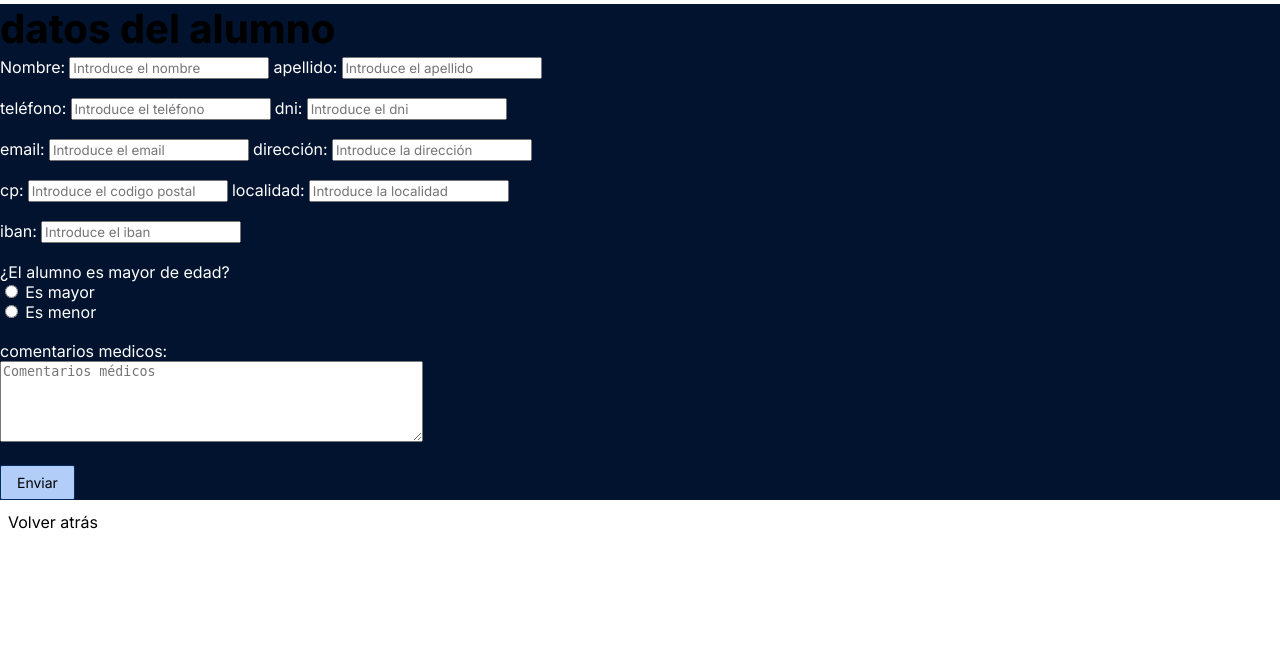
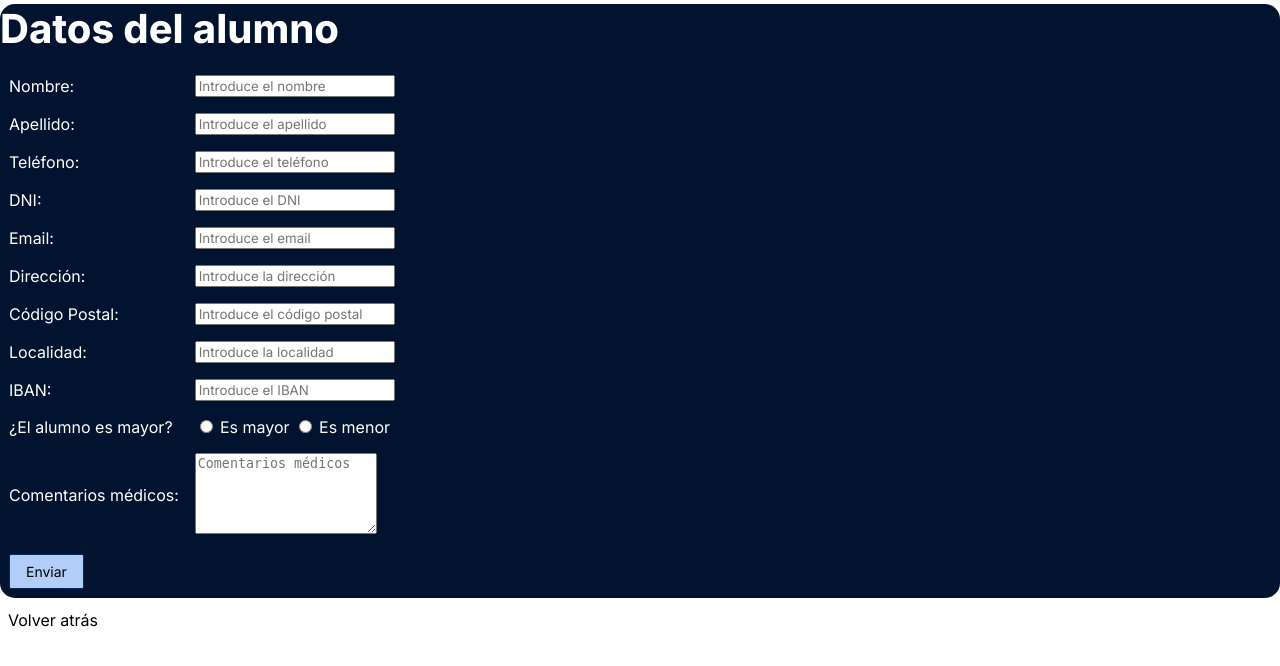
Before and after one commit to eskaigarcia/bristol_manager, a PHP site: the page made by añadir_alumnos.php in a window 1280 px wide. Shown: the top 666 px of the page. Run offline with PHP 8.4, Linux system fonts and the light colour scheme.

Commit message:
intento de dejar bien la parte de los estylos de los alumnos

```diff
--- a/añadir_alumnos.php
+++ b/añadir_alumnos.php
@@ -17,43 +17,65 @@
     mysqli_set_charset($conectar, "utf8");
 ?>
     <div class="insalumatras">
-    <h1>datos del alumno</h1>
+    <h1 >Datos del alumno</h1>
     <form name="insalum" method="get" class="insalum" action="resources/insertar_alumnos.php">
-    <label for="nombre">Nombre:</label>
-        <input type="text" id="nombre" name="nombre" placeholder="Introduce el nombre">
-    <label for="apellido">apellido:</label>
-        <input type="text" id="apellido" name="apellido" placeholder="Introduce el apellido"><br><br>
-    <label for="telefono">teléfono:</label>
-        <input type="text" id="telefono" name="telefono" placeholder="Introduce el teléfono">
-    <label for="dni">dni:</label>
-        <input type="text" id="dni" name="dni" placeholder="Introduce el dni"><br><br>
-    <label for="email">email:</label>
-        <input type="text" id="email" name="email" placeholder="Introduce el email">
-    <label for="direccion">dirección:</label>
-        <input type="text" id="direccion" name="direccion" placeholder="Introduce la dirección"><br><br>
-    <label for="cp">cp:</label>
-        <input type="text" id="cp" name="cp" placeholder="Introduce el codigo postal">
-    <label for="localidad">localidad:</label>
-        <input type="text" id="localidad" name="localidad" placeholder="Introduce la localidad"><br><br>
-    <label for="iban">iban:</label>
-        <input type="text" id="iban" name="iban" placeholder="Introduce el iban"><br><br>
-    <label for="mayor">¿El alumno es mayor de edad?</label><br>
-        <input type="radio" id="mayor_si" name="mayoria" value="0">
-            <label for="mayor_si">Es mayor</label><br>
-        <input type="radio" id="mayor_no" name="mayoria" value="1">
-            <label for="mayor_no">Es menor</label><br><br>
-    <!--el alumno dudo que empiece siendo amonestado por eso no lo pregunto ya que sera algo que se tenga que modificar  -->
-    <label for="comentarios medicos">comentarios medicos:</label><br>
-    <textarea id="medico" name="medico" placeholder="Comentarios médicos" rows="5" cols="50"></textarea><br><br>
-        <button type="submit">Enviar</button>
+    <table class="insalum">
+      <tr>
+        <td><label for="nombre">Nombre:</label></td>
+        <td><input type="text" id="nombre" name="nombre" placeholder="Introduce el nombre"></td>
+    </tr>
+    <tr>
+        <td><label for="apellido">Apellido:</label></td>
+        <td><input type="text" id="apellido" name="apellido" placeholder="Introduce el apellido"></td>
+      </tr>
+      <tr>
+        <td><label for="telefono">Teléfono:</label></td>
+        <td><input type="text" id="telefono" name="telefono" placeholder="Introduce el teléfono"></td>
+        </tr>
+        <tr>
+        <td><label for="dni">DNI:</label></td>
+        <td><input type="text" id="dni" name="dni" placeholder="Introduce el DNI"></td>
+      </tr>
+      <tr >
+        <td><label for="email">Email:</label></td>
+        <td><input type="text" id="email" name="email" placeholder="Introduce el email"></td>
+        </tr>
+        <tr>
+        <td><label for="direccion">Dirección:</label></td>
+        <td><input type="text" id="direccion" name="direccion" placeholder="Introduce la dirección"></td>
+      </tr>
+      <tr>
+        <td><label for="cp">Código Postal:</label></td>
+        <td><input type="text" id="cp" name="cp" placeholder="Introduce el código postal"></td>
+        </tr>
+        <tr>
+        <td><label for="localidad">Localidad:</label></td>
+        <td><input type="text" id="localidad" name="localidad" placeholder="Introduce la localidad"></td>
+      </tr>
+      <tr>
+        <td><label for="iban">IBAN:</label></td>
+        <td><input type="text" id="iban" name="iban" placeholder="Introduce el IBAN"></td>
+      </tr>
+      <tr>
+        <td><label for="mayoria">¿El alumno es mayor?</label></td>
+        <td>
+          <input type="radio" id="mayor_si" name="mayoria" value="0">
+          <label for="mayor_si">Es mayor</label>
+          <input type="radio" id="mayor_no" name="mayoria" value="1">
+          <label for="mayor_no">Es menor</label>
+        </td>
+      </tr>
+      <tr>
+        <td><label for="medico">Comentarios médicos:</label></td>
+        <td><textarea style="max-width: 500px; max-height: 200px;" id="medico" name="medico" placeholder="Comentarios médicos" rows="5"></textarea></td>
+      </tr>
+      <tr>
+        <td colspan="2"><button type="submit">Enviar</button></td>
+      </tr>
+    </table>
     </form>
     </div>
 
-<!--#medico {
-        resize: both; /* Permite redimensionar en ambas direcciones */
-        max-width: 500px; /* Ancho máximo */
-        max-height: 200px; /* Altura máxima */
-}-->
     <button onclick="window.location.href='dashboard.php'" class="cardLink align_left">Volver atrás</button>
 </body>
 </html>
--- a/css/styleKit.css
+++ b/css/styleKit.css
@@ -119,9 +119,20 @@ main{
   font-family: var(--font-display);
   color: white;
   text-align: left;
-  margin-left: 00px;
+  margin-top: 1%;
+
+
 
 }
 .insalumatras{
   background-color: var(--color-primary-darkest);
+  border-radius: 15px;
+
+
+
+  color:white;
 }
+.insalum td {
+  padding: 7px;
+
+}
```
Also changed, not shown: img/volver.png (added).
